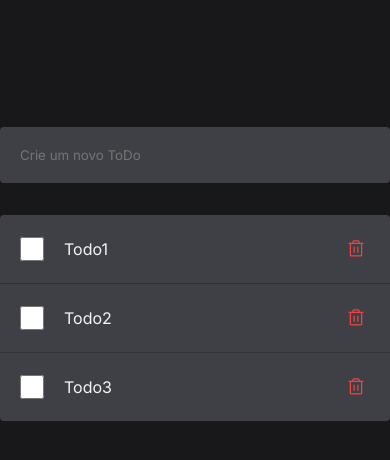
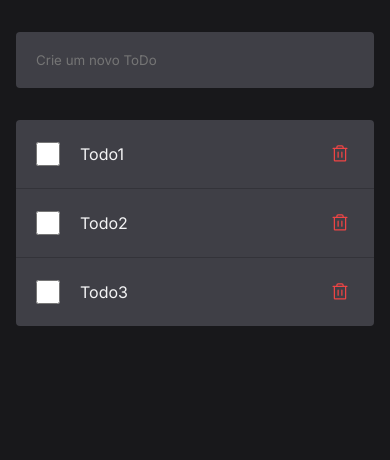
Before and after one commit to JulioC090/react-todo, a React (Vite) app: page / in a window 390 px wide. Shown: the top 460 px of the page. Built offline with nearby package versions, Linux system fonts and the light colour scheme.

Commit message:
feat: add responsiveness styles to TodoPage

```diff
--- a/src/components/TodoList/todo.module.css
+++ b/src/components/TodoList/todo.module.css
@@ -1,7 +1,8 @@
 .todo{
   --padding: 20px;
   --radius: 4px;
-
+  display: flex;
+  flex-direction: column;
   width: 512px;
   height: 70vh;
 }
@@ -13,6 +14,7 @@
   padding: var(--padding);
   margin-bottom: 32px;
   border-radius: var(--radius);
+  flex-shrink: 0;
 }
 
 .todo__input-container:focus-within{
@@ -30,7 +32,6 @@
 .todo__list{
   background-color: var(--dark-1);
   border-radius: var(--radius);
-  max-height: 100%;
   overflow-y: auto;
 }
 
@@ -51,3 +52,20 @@
 .todo__list::-webkit-scrollbar-thumb:hover {
   background: var(--focus-color);
 }
+
+@media screen and (max-width: 544px){
+  .todo{
+    height: 100vh;
+    padding: 32px 16px;
+    overflow: hidden;
+  }
+}
+
+@media screen and (orientation: landscape) and (max-height: 544px) {
+  .todo{
+    height: 100vh;
+    width: 100vw;
+    padding: 32px;
+    overflow: hidden;
+  }
+}
```
